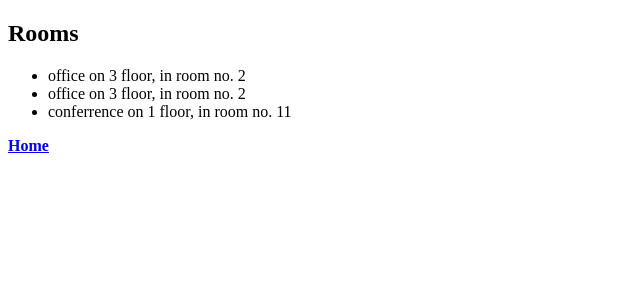
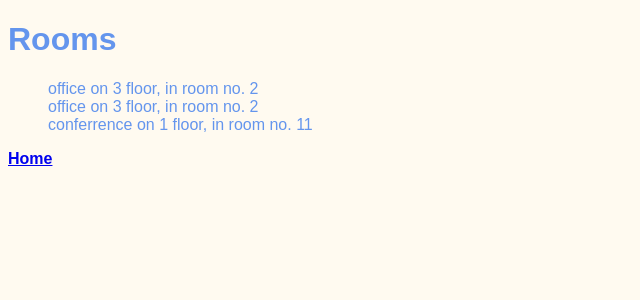
Before and after one commit to TomaszBeben/Django_training, a Django app: page /meetings/rooms in a window 1280 px wide. Shown: the top 300 px of the page, without its empty margins (0-640 px from the left). Run offline with Django 4.2, Linux system fonts and the light colour scheme; data comes from the database, SQL or seed files in the repository.

Commit message:
django styling and css inheritance

```diff
--- a/meetings/templates/meetings/rooms_list.html
+++ b/meetings/templates/meetings/rooms_list.html
@@ -1,13 +1,10 @@
-<!DOCTYPE html>
-<html lang="en">
+{% extends "base.html" %}
 
-<head>
-    <meta charset="UTF-8">
-    <title>Rooms</title>
-</head>
+{% block title %}Room{% endblock %}
 
-<body>
-    <h2>Rooms</h2>
+{% block content %}
+
+    <h1 class="app_header">Rooms</h1>
     <ul>
         {% for room in rooms %}
         <li>
@@ -20,6 +17,5 @@
             Home
         </a>
     </strong>
-</body>
 
-</html>
+{% endblock %}
--- /dev/null
+++ b/website/static/website/style.css
@@ -0,0 +1,18 @@
+body {
+    font-family: sans-serif;
+    color: cornflowerblue;
+    background-color: floralwhite;
+}
+
+ul {
+    list-style-type: none
+}
+
+a {
+    text-decoration: underline;
+    font-weight: 700;
+}
+
+.app_header {
+    font-size: 32px;
+}
--- /dev/null
+++ b/website/templates/base.html
@@ -0,0 +1,15 @@
+{% load static %}
+<!DOCTYPE html>
+<html lang="en">
+
+<head>
+    <meta charset="UTF-8">
+    <link rel="stylesheet" href="{% static 'website/style.css' %}">
+    <title>{% block title %}{% endblock %}</title>
+</head>
+
+<body>
+    {% block content %} {% endblock %}
+</body>
+
+</html>
```
Also changed, not shown: meetings/templates/meetings/detail.html (+6 -10 lines), website/templates/website/welcome.html (+7 -11 lines).
